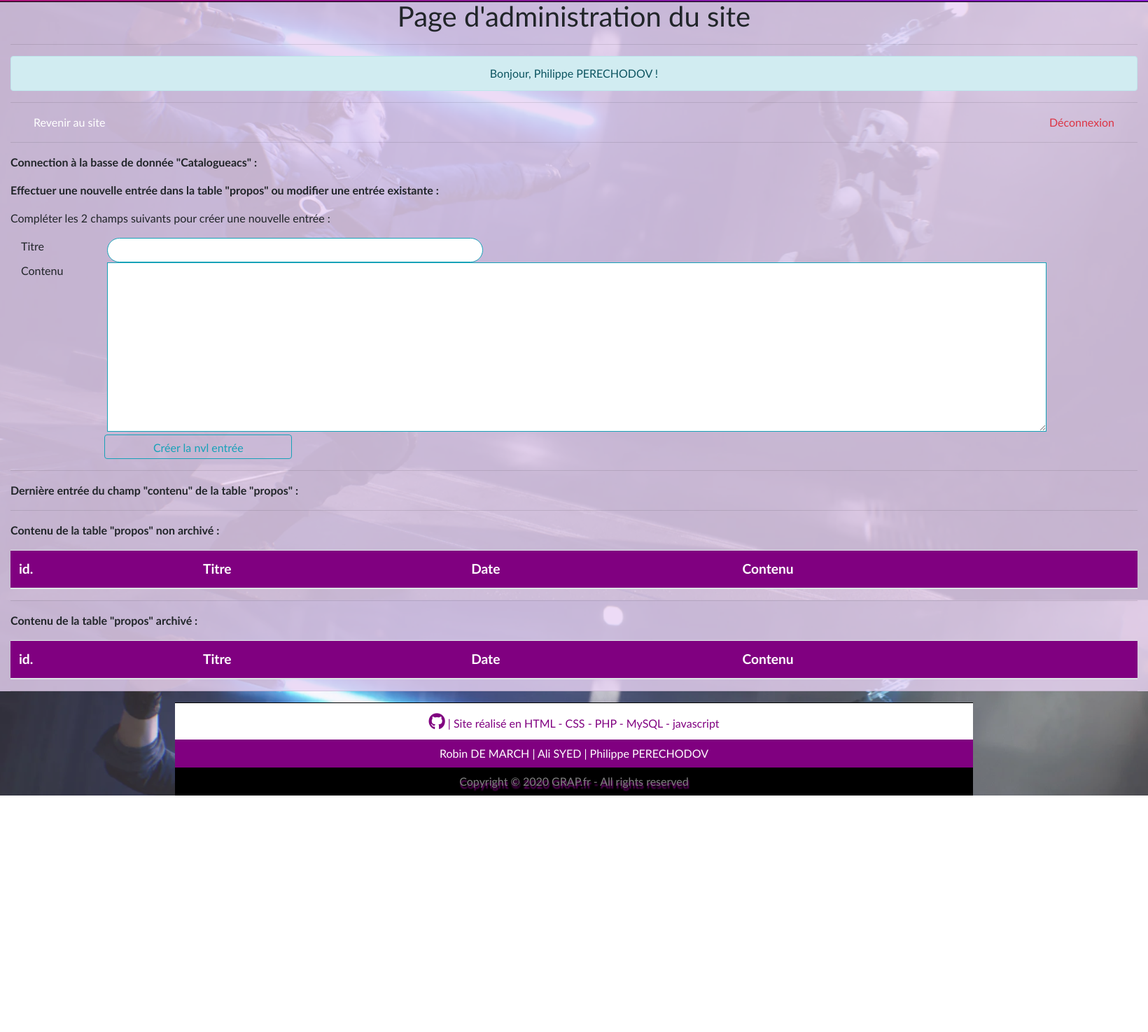
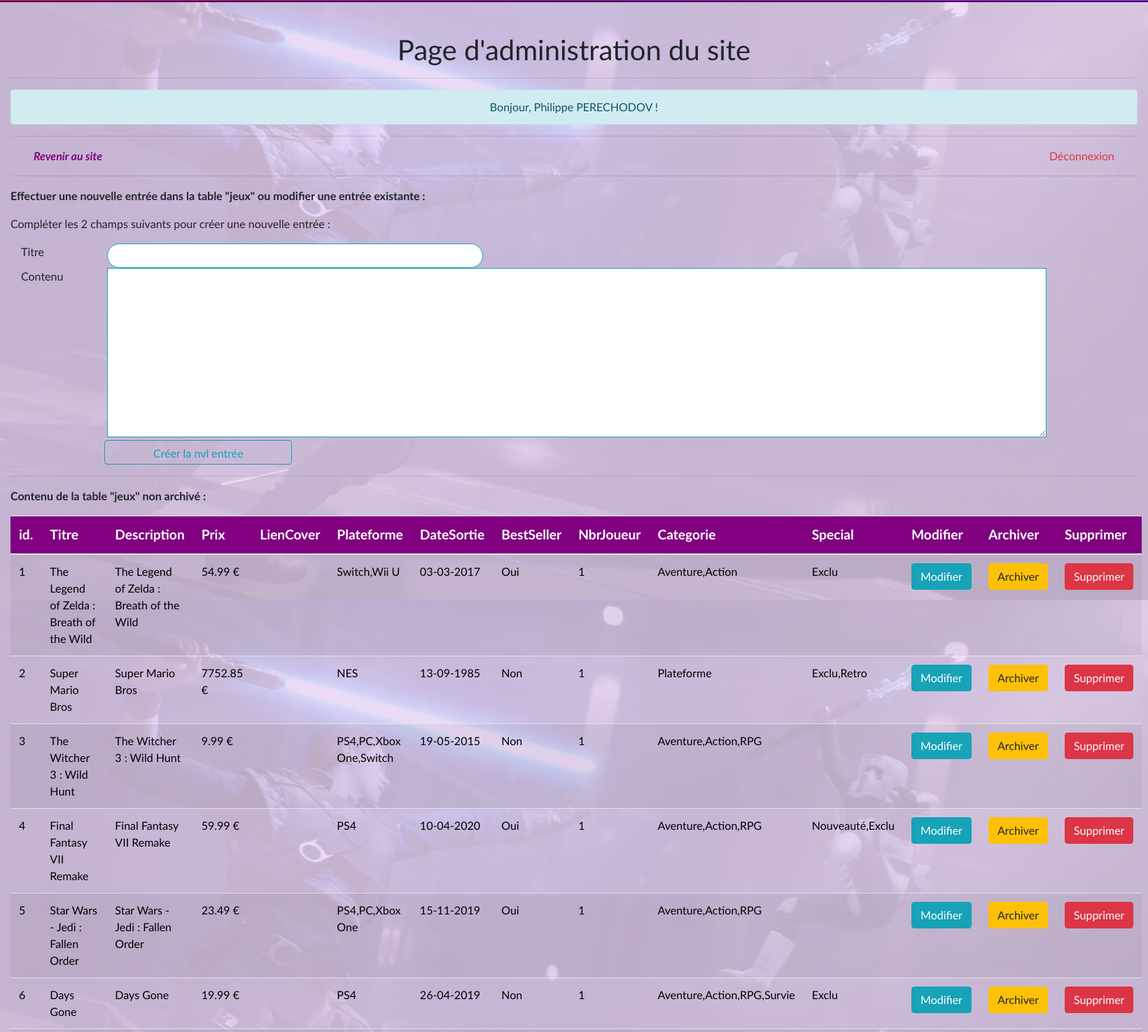
Before and after one commit to Philpof/catalogueACS, a PHP site: page /admin.php in a window 1640 px wide. Shown: the part 65-1540 px from the top of the page at 70% size. Before the commit the page ends 1202 px from the top, so only its background shows below. Run offline with PHP 8.4, Linux system fonts and the light colour scheme; a user stored in the database is signed in; data comes from the database, SQL or seed files in the repository; data that the repository does not hold is empty; some libraries are stand-ins or nearby versions.

Commit message:
modif recherche pour exclure archivage + admin.php(Archivage & désarchivage OK)

```diff
--- a/admin.php
+++ b/admin.php
@@ -19,51 +19,37 @@
 
 <!-- Le HTML -->
 
-<main class="container-fluid">
+<main class="container-fluid py-5">
 
   <h1 class="text-center">Page d'administration du site</h1>
   <hr>
-
 
   <!-- Afficher le message de bienvenu -->
   <?php
     echo "<div class='alert alert-info text-center' role='alert'>Bonjour, " . $_SESSION['prenom'] . " " . $_SESSION['nom'] . " !</div>";
   ?>
 
-<!-- Liens pour retourner au site et pour se déconnecter de la session -->
+  <!-- Liens pour retourner au site et pour se déconnecter de la session -->
   <hr>
   <div class="px-5 row justify-content-between">
-    <a href="index.php">Revenir au site</a>
+    <a id="retour" href="index.php">Revenir au site</a>
     <a href="logout.php" class="text-danger">Déconnexion</a>
   </div>
   <hr>
 
-
-  <!-- Connection serveur -->
-  <p class="font-weight-bold">Connection à la basse de donnée "Catalogueacs" :</p>
-  <?php
-  if (isset($connOK)) {
-    echo $connOK. "<hr>";
-  }
-  elseif (isset($connKO)) {
-    echo $connKO;
-  }
-  ?>
-
-
   <!-- Pour faire une entrée dans la base donnée ou en modifier déjà une -->
-  <p class="font-weight-bold">Effectuer une nouvelle entrée dans la table "propos" ou modifier une entrée existante :</p>
+  <p class="font-weight-bold">Effectuer une nouvelle entrée dans la table "jeux" ou modifier une entrée existante :</p>
 
   <?php
     // Pour faire une entrée dans la base donnée
-    if (!isset($_GET['idSelect']) && !isset($row_idSelect) && !empty($_POST['titre']) && !empty($_POST['contenu']) && !isset($_POST['Annuler'])) {
+    if (!isset($_GET['idSelect']) && !isset($row_idSelect) && !isset($_POST['Annuler']) && !empty($_POST['Titre']) && !empty($_POST['Description']) && !isset($_POST['Prix']) && !isset($_POST['LienCover'])) {
       try {
-        $nvl_Ent_Prop = $bdd->prepare('INSERT INTO propos (titre, contenu) VALUES (:titre, :contenu)');
-        $nvl_Ent_Prop->execute(array(
-          ':titre' => $_POST['titre'],
-          ':contenu' => nl2br($_POST['contenu'])
+        $nvl_Ent_Jeux = $bdd->prepare('INSERT INTO jeux (Titre, Description) VALUES (:Titre, :Description)');
+        $nvl_Ent_Jeux->execute(array(
+          ':Titre' => $_POST['Titre'],
+          ':Description' => nl2br($_POST['Description'])
         ));
-        header('Location: adminSQL.php');
+        header('Location: admin.php');
         exit();
       } catch (\Exception $e) {
         echo $e->getMessage();
@@ -93,7 +79,7 @@
     <?php
       if (!isset($row_idSelect) || isset($_POST['Annuler'])) {
         echo $echo_nvl_Ent_Prop;
-        echo '<label for="titre" class="col-sm-2 col-lg-1 align-top">Titre</label>
+        echo '<label for="Titre" class="col-sm-2 col-lg-1 align-top">Titre</label>
             <input type="text" name="titre" value="" class="col-sm-4 align-top border border-info" required>
             <br>
             <label for="contenu" class="col-sm-2 col-lg-1 align-top">Contenu</label>
@@ -119,62 +105,87 @@
   </form>
   <hr>
 
-
-  <!-- Pour afficher la dernière entrée du champ "contenu" de la base de données -->
-  <p class="font-weight-bold">Dernière entrée du champ "contenu" de la table "propos" :</p>
+  <!-- Pour afficher toutes les entrées et les champs de la base de données -->
+  <p class="font-weight-bold">Contenu de la table "jeux" non archivé :</p>
   <?php
-    echo $lastPropos['contenu']. '<hr>';
-  ?>
-
-
-  <!-- Pour afficher toutes les entrées et les champs de la base de données -->
-  <p class="font-weight-bold">Contenu de la table "propos" non archivé :</p>
-  <?php
-    $sql = "SELECT * FROM propos WHERE archive='0' ORDER BY id DESC";
+    $sql = "SELECT * FROM jeux WHERE Archivage='0' ORDER BY id ASC";
     echo "<table class='table table-hover table-striped'>
             <thead>
               <tr>
                 <th>id.</th>
                 <th>Titre</th>
-                <th>Date</th>
-                <th>Contenu</th>
+                <th>Description</th>
+                <th>Prix</th>
+                <th>LienCover</th>
+                <th>Plateforme</th>
+                <th>DateSortie</th>
+                <th>BestSeller</th>
+                <th>NbrJoueur</th>
+                <th>Categorie</th>
+                <th>Special</th>
+                <th>Modifier</th>
+                <th>Archiver</th>
+                <th>Supprimer</th>
+              </tr>
+            </thead>
+            <tbody>";
+    foreach ($bdd -> query($sql) as $row) {
+      // Permet d'afficher "Non" au lieu de "0" et Oui au lieu de "1"
+      if ($row['BestSeller']) {
+        $bestSeller = "Oui";
+      }
+      else {
+        $bestSeller = "Non";
+      }
+
+      echo "<tr>";
+      echo "<td>" . $row['id'] . "</td>";
+      echo "<td>" . $row['Titre'] . "</td>";
+      echo "<td  id='adminDescription'>" . $row['Titre'] . "</td>"; // Description > trouver le moyen de ne pas tout afficher
+      echo "<td>" . $row['Prix'] . " €</td>";
+      echo "<td>" . $row['LienCover'] . "</td>";
+      echo "<td>" . $row['Plateforme'] . "</td>";
+      echo "<td>" . $row['DateSortie'] . "</td>";
+      echo "<td>" . $bestSeller . "</td>";
+      echo "<td>" . $row['NbrJoueur'] . "</td>";
+      echo "<td>" . $row['Categorie'] . "</td>";
+      echo "<td>" . $row['Special'] . "</td>";
+
+      // Bouton "Modifier", voir la page "select.php"
+      echo "<td><a href='admin.php?idSelect=" . $row['id'] . "' class='btn btn-info'>Modifier</a></td>";
+      // Bouton "Archiver", voir la page "archive.php"
+      echo "<td><a href='archive.php?idArchive=" . $row['id'] . "' class='btn btn-warning'>Archiver</a></td>";
+      // Bouton "Supprimer", voir la page "suppr.php"
+      echo "<td><a href='suppr.php?idSuppr=" . $row['id'] . "' class='btn btn-danger'>Supprimer</a></td>";
+    }
+    echo "</tr></tbody></table><hr>";
+  ?>
+
+  <!-- Pour afficher toutes les entrées de la base de données archivées -->
+  <p class="font-weight-bold">Contenu de la table "jeux" archivé :</p>
+  <?php
+    $sql = "SELECT * FROM jeux WHERE Archivage='1' ORDER BY id ASC";
+    echo "<table class='table table-hover table-striped'>
+            <thead>
+              <tr>
+                <th>id.</th>
+                <th>Titre</th>
+                <th>LienCover</th>
+                <th>Plateforme</th>
+                <th>Categorie</th>
+                <th>Désarchiver</th>
               </tr>
             </thead>
             <tbody>";
     foreach ($bdd -> query($sql) as $row) {
       echo "<tr>";
       echo "<td>" . $row['id'] . "</td>";
-      echo "<td>" . $row['titre'] . "</td>";
-      echo "<td>" . $row['date'] . "</td>";
-      echo "<td>" . $row['contenu'] . "</td>";
-      echo "<td><a href='adminSQL.php?idSelect=" . $row['id'] . "' class='btn btn-info'>Modifier</a></td>"; // Bouton "Modifier", voir la page "select.php"
-      echo "<td><a href='archive.php?idArchive=" . $row['id'] . "' class='btn btn-warning'>Archiver</a></td>"; // Bouton "Archiver", voir la page "archive.php"
-      echo "<td><a href='suppr.php?idSuppr=" . $row['id'] . "' class='btn btn-danger'>Supprimer</a></td></tr>"; // Bouton "Supprimer", voir la page "suppr.php"
-    }
-    echo "</tbody></table><hr>";
-  ?>
-
-  <!-- Pour afficher toutes les entrées de la base de données archivées -->
-  <p class="font-weight-bold">Contenu de la table "propos" archivé :</p>
-  <?php
-    $sql = "SELECT * FROM propos WHERE archive='1' ORDER BY id DESC";
-    echo "<table class='table table-hover table-striped'>
-            <thead>
-              <tr>
-                <th>id.</th>
-                <th>Titre</th>
-                <th>Date</th>
-                <th>Contenu</th>
-              </tr>
-            </thead>
-            <tbody>";
-    foreach ($bdd -> query($sql) as $row) {
-      echo "<tr>";
-      echo "<td>" . $row['id'] . "</td>";
-      echo "<td>" . $row['titre'] . "</td>";
-      echo "<td>" . $row['date'] . "</td>";
-      echo "<td>" . $row['contenu'] . "</td>";
-      echo "<td><a href='desarchive.php?idDesarchive=" . $row['id'] . "' class='btn btn-dark'>Désarchiver</a></td></tr>"; // Bouton "Désarchiver", voir la page "archive.php"
+      echo "<td>" . $row['Titre'] . "</td>";
+      echo "<td>" . $row['LienCover'] . "</td>";
+      echo "<td>" . $row['Plateforme'] . "</td>";
+      echo "<td>" . $row['Categorie'] . "</td>";
+      // Bouton "Désarchiver", voir la page "archive.php"
+      echo "<td><a href='desarchive.php?idDesarchive=" . $row['id'] . "' class='btn btn-dark'>Désarchiver</a></td></tr>";
     }
     echo "</tbody></table><hr>";
   ?>
--- a/footer.php
+++ b/footer.php
@@ -1,5 +1,5 @@
 <?php
-if (stripos($_SERVER['PHP_SELF'], 'produit.php')) {
+if (stripos($_SERVER['PHP_SELF'], 'produit.php') || stripos($_SERVER['PHP_SELF'], 'admin.php')) {
   $fluid = '-fluid';
 }
 else {
--- a/header.php
+++ b/header.php
@@ -40,8 +40,11 @@
 ?>
 <!-- Fonction de connexion avec login -->
 <?php
-// On prolonge la session
-session_start();
+// On prolonge la session sauf sur la page admin.php car la vérif de la session se fait avant l'include du header.php
+if (!stripos($_SERVER['PHP_SELF'], 'admin.php')) {
+  session_start();
+}
+else {}
 
 // On teste si la variable de session existe et contient une valeur
 if(!isset($_SESSION['login']))
--- a/recherche.php
+++ b/recherche.php
@@ -11,13 +11,13 @@ include "header.php";
 
 if (isset($_POST["jeux"])) {
   $jeux = $_POST["jeux"];
-  $str = $bdd->query("SELECT id FROM jeux WHERE Titre LIKE '%{$jeux}%'");
+  $str = $bdd->query("SELECT id FROM jeux WHERE Archivage = '0' AND Titre LIKE '%{$jeux}%'");
 
   foreach ($str as $row) {
   }
 
   if (isset($row['id'])) {
-    $result = $bdd->query("SELECT * FROM jeux WHERE Titre LIKE '%{$jeux}%'");
+    $result = $bdd->query("SELECT * FROM jeux WHERE Archivage = '0' AND Titre LIKE '%{$jeux}%'");
 ?>
       <table class='table table-hover table-striped text-center align-middle'>
         <thead>
--- a/style.css
+++ b/style.css
@@ -331,6 +331,16 @@ tr:hover {
   color: black;
 }
 
+/* Admin.php */
+
+#adminDescription {
+  /* vertical-align: middle; */
+  /* width: auto; */
+  /* height: 10%; */
+  /* overflow: ellipsis; */
+}
+
+/* Produits */
 .cover {
   width: 150px;
   height: auto;
```
Also changed, not shown: archive.php (added, +16 -0 lines), desarchive.php (added, +17 -0 lines), img/background/Final_Fantasy_VII_Remake_1.webp, img/background/Final_Fantasy_VII_Remake_4.webp (added), suppr.php (added).
